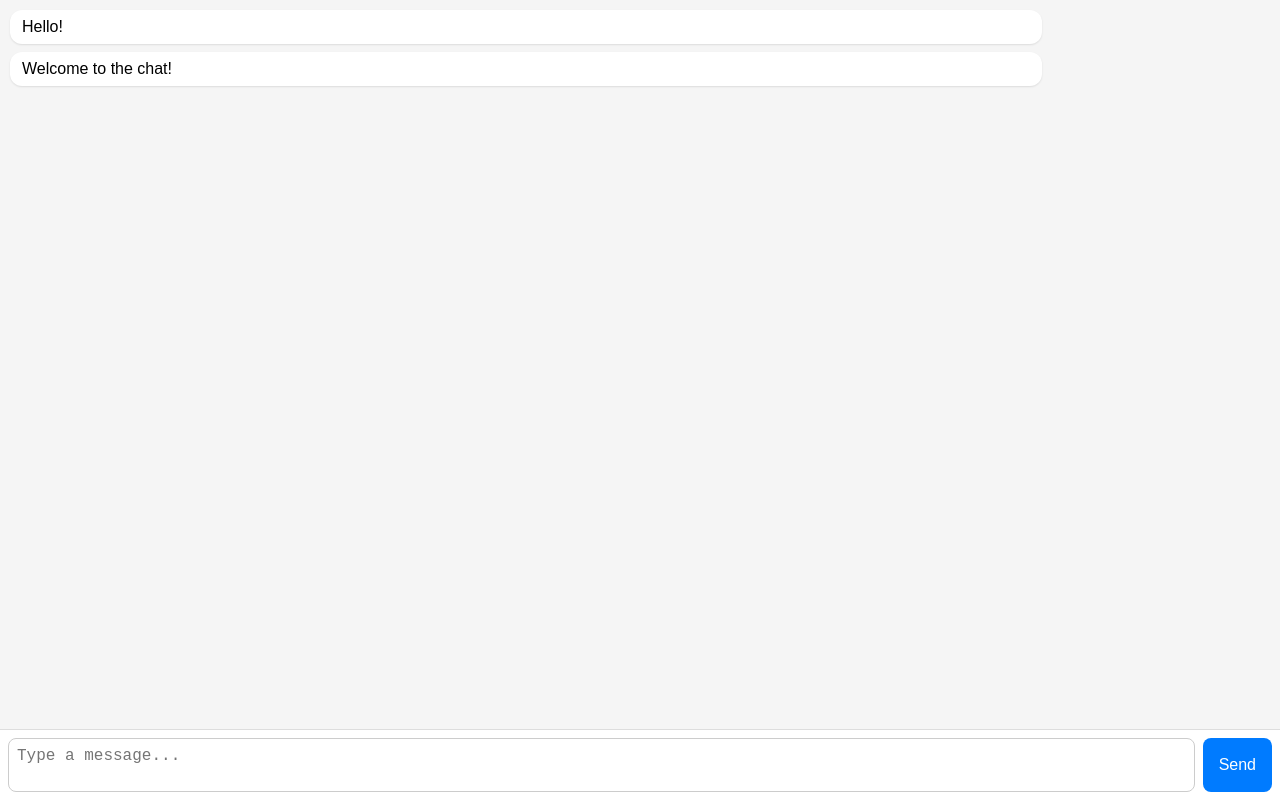
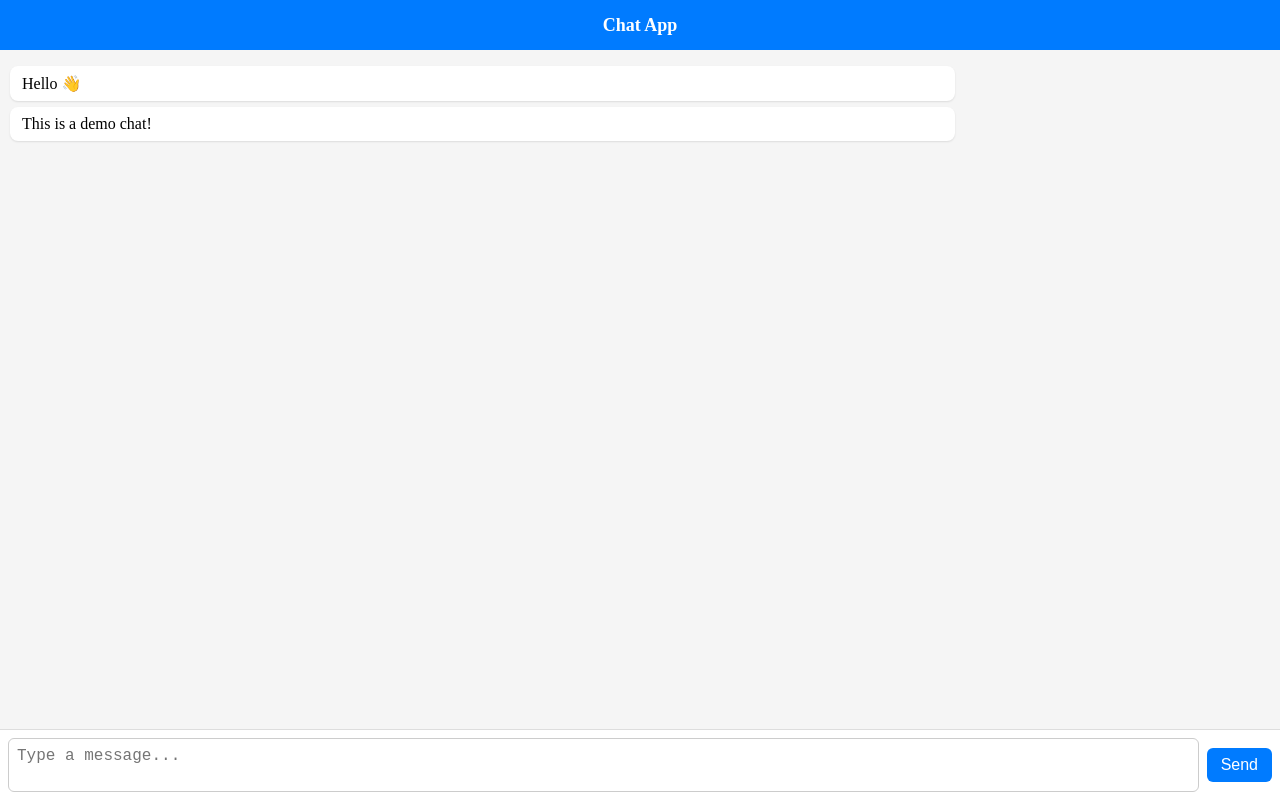
Before and after one commit to nguyenphujj/my-vite-app, a React (Vite) app: page / in a window 1280 px wide. Built offline with nearby package versions, Linux system fonts and the light colour scheme.

Commit message:
your message

```diff
--- a/src/App.jsx
+++ b/src/App.jsx
@@ -3,9 +3,6 @@ import React, { useState, useEffect, useRef, useMemo } from 'react';
 
 import { InlineMath, BlockMath } from 'react-katex';
 import 'katex/dist/katex.min.css';
-
-
-import "./MessagingUI.css";
 
 
 
@@ -940,29 +937,30 @@ function ViewportUI() {
 }
 
 
-
-
 function MessagingUI() {
   const [messages, setMessages] = useState([
-    "Hello!",
-    "Welcome to the chat!",
+    "Hello 👋",
+    "This is a demo chat!",
   ]);
   const [input, setInput] = useState("");
   const messagesEndRef = useRef(null);
 
-  const handleSend = () => {
-    if (input.trim() === "") return;
-    setMessages((prev) => [...prev, input]);
-    setInput("");
-  };
-
-  // Auto-scroll to latest message
+  // Auto scroll to bottom when messages update
   useEffect(() => {
     messagesEndRef.current?.scrollIntoView({ behavior: "smooth" });
   }, [messages]);
 
+  const sendMessage = () => {
+    if (!input.trim()) return;
+    setMessages((prev) => [...prev, input.trim()]);
+    setInput("");
+  };
+
   return (
-    <div className="chatContainer">
+    <>
+      <div className="chatApp">
+        <div className="topBar">Chat App</div>
+
         <div className="messageContainer">
           {messages.map((msg, i) => (
             <div key={i} className="message">
@@ -978,20 +976,102 @@ function MessagingUI() {
             onChange={(e) => setInput(e.target.value)}
             placeholder="Type a message..."
           />
-        <button onClick={handleSend}>Send</button>
+          <button onClick={sendMessage}>Send</button>
         </div>
       </div>
+
+      <style>{`
+        * {
+          box-sizing: border-box;
+        }
+
+        body, html, #root {
+          height: 100%;
+          margin: 0;
+        }
+
+        .chatApp {
+          display: flex;
+          flex-direction: column;
+          height: 100vh; /* responsive to mobile keyboard changes */
+        }
+
+        .topBar {
+          flex: 0 0 50px; /* fixed height */
+          background: #007bff;
+          color: white;
+          display: flex;
+          align-items: center;
+          justify-content: center;
+          font-size: 18px;
+          font-weight: bold;
+          position: sticky;
+          top: 0;
+          z-index: 10;
+        }
+
+        .messageContainer {
+          flex: 1;
+          overflow-y: auto;
+          padding: 10px;
+          background: #f5f5f5;
+        }
+
+        .message {
+          background: white;
+          padding: 8px 12px;
+          margin: 6px 0;
+          border-radius: 8px;
+          max-width: 75%;
+          box-shadow: 0 1px 2px rgba(0,0,0,0.1);
+          word-break: break-word;
+        }
+
+        .inputContainer {
+          flex: 0 0 auto;
+          display: flex;
+          align-items: center;
+          padding: 8px;
+          border-top: 1px solid #ddd;
+          background: white;
+          position: sticky;
+          bottom: 0;
+        }
+
+        .inputContainer textarea {
+          flex: 1;
+          resize: none;
+          padding: 8px;
+          font-size: 16px;
+          border: 1px solid #ccc;
+          border-radius: 6px;
+          outline: none;
+        }
+
+        .inputContainer button {
+          margin-left: 8px;
+          padding: 8px 14px;
+          background: #007bff;
+          border: none;
+          border-radius: 6px;
+          color: white;
+          font-size: 16px;
+          cursor: pointer;
+        }
+
+        .inputContainer button:active {
+          background: #0056b3;
+        }
+      `}</style>
+    </>
   );
 }
 
 
 
-
-
-
 function Login_Add(){
   const [jsoncache, setJsoncache] = useState("");
-  const [atpage, setAtpage] = useState(33);
+  const [atpage, setAtpage] = useState(22);
   const [server, setServer] = useState('')
   return (
     <>
@@ -1001,8 +1081,7 @@ function Login_Add(){
         {atpage == 111 && <ChatPage />}
         {atpage == 1 && <Another outpassBackpage={setAtpage} outpassjson={setServer} inpassServer={server}/>}
         {atpage == 99 && <AllInOnePage />}
-        {atpage == 22 && <Whatsapp />}
-        {atpage == 33 && <MessagingUI />}
+        {atpage == 22 && <MessagingUI />}
       </div>
     </>
   );
--- a/src/MessagingUI.css
+++ /dev/null
@@ -1,65 +0,0 @@
-
-
-
-
-/* Root container takes full viewport height */
-.chatContainer {
-  display: flex;
-  flex-direction: column;
-  height: 100vh; /* auto-adjusts when keyboard opens */
-  width: 100%;
-  font-family: sans-serif;
-}
-
-/* Message area grows/shrinks based on remaining space */
-.messageContainer {
-  flex: 1;
-  overflow-y: auto;
-  padding: 10px;
-  background: #f5f5f5;
-}
-
-/* Individual messages */
-.message {
-  background: #fff;
-  padding: 8px 12px;
-  margin-bottom: 8px;
-  border-radius: 12px;
-  max-width: 80%;
-  box-shadow: 0 1px 2px rgba(0,0,0,0.1);
-}
-
-/* Input section fixed at bottom */
-.inputContainer {
-  display: flex;
-  padding: 8px;
-  border-top: 1px solid #ddd;
-  background: #fff;
-}
-
-/* Textarea grows but keeps single-line height unless text wraps */
-.inputContainer textarea {
-  flex: 1;
-  resize: none;
-  padding: 8px;
-  font-size: 16px;
-  border: 1px solid #ccc;
-  border-radius: 8px;
-  outline: none;
-}
-
-/* Send button */
-.inputContainer button {
-  margin-left: 8px;
-  padding: 0 16px;
-  font-size: 16px;
-  background: #007bff;
-  color: #fff;
-  border: none;
-  border-radius: 8px;
-  cursor: pointer;
-}
-
-.inputContainer button:active {
-  background: #0056b3;
-}
```
Lines whose indentation alone changed are shown as unchanged.
